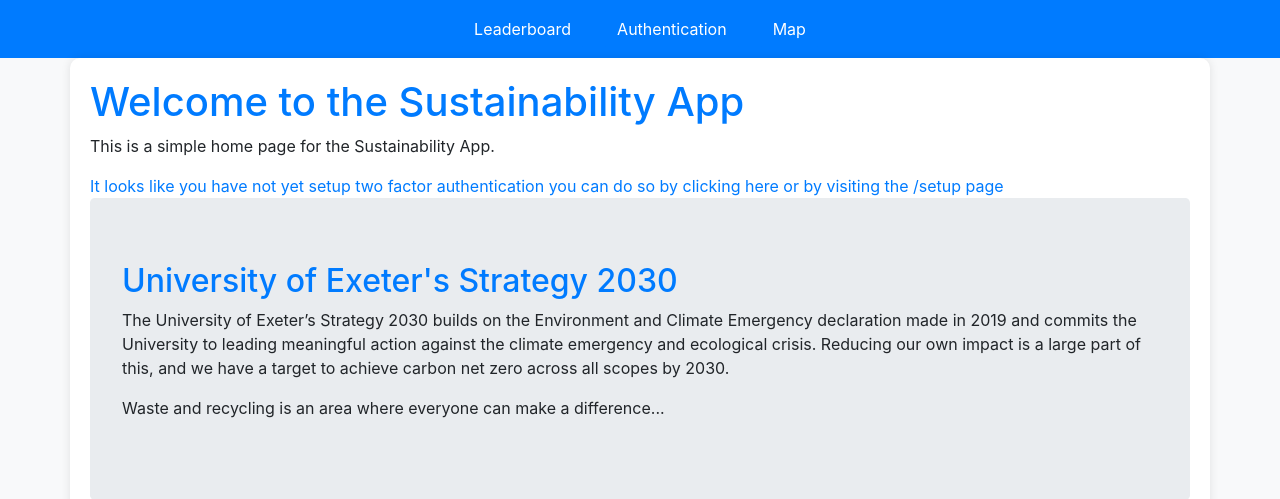
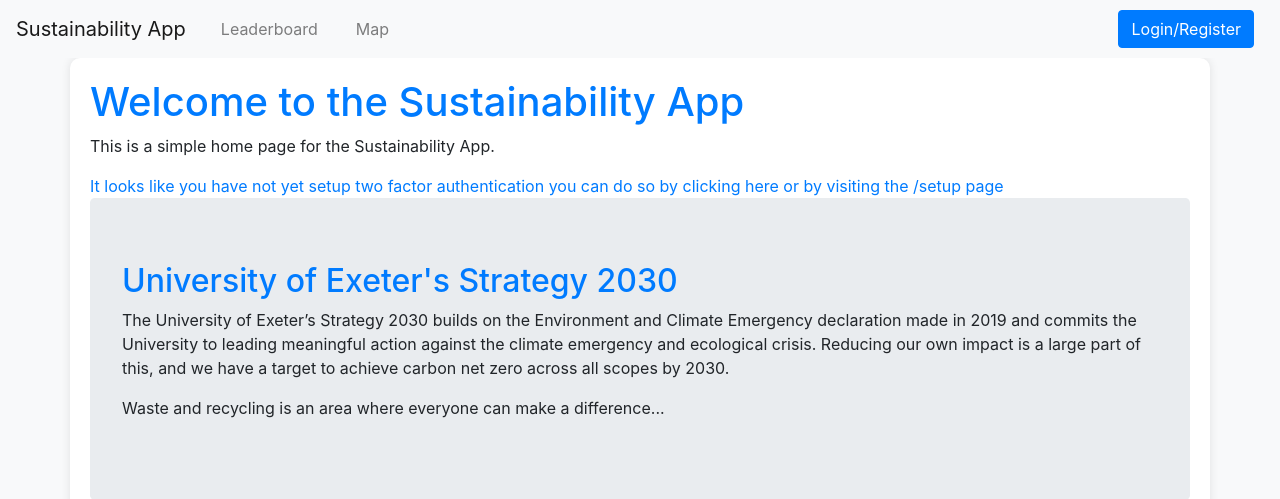
Before and after one commit to SC1333/Die-Holder, a Django app: page / in a window 1280 px wide. Shown: the top 499 px of the page. Run offline with Django 5.2, Linux system fonts and the light colour scheme; some libraries are stand-ins or nearby versions.

Commit message:
added logout functionality to navbar

```diff
--- a/sustainability/Views.py
+++ b/sustainability/Views.py
@@ -3,7 +3,7 @@ from django.contrib.admin.views.decorators import staff_member_required
 from django.shortcuts import get_object_or_404, render, redirect
 from django.http import HttpResponse
 from django.http import JsonResponse
-from django.contrib.auth import authenticate, login
+from django.contrib.auth import authenticate, login, logout
 from django.contrib.auth.models import User
 from django.urls import reverse_lazy
 from django.views.generic import TemplateView, FormView
@@ -25,7 +25,7 @@ from django.conf import settings
 from django.core.exceptions import ValidationError
 from django import forms
 import pyotp
-
+from django.urls import reverse
 from .models import AdminTwoFactorAuthData
 import secrets
 import base64
@@ -48,6 +48,9 @@ def home(request):
 
     return render(request, 'home.html', context)
 
+def custom_logout(request):
+   logout(request)
+   return redirect(reverse('sustainability:home'))
 
 def leaderboard(request):
     # Get data from the database
--- a/sustainability/templates/home.html
+++ b/sustainability/templates/home.html
@@ -1,6 +1,7 @@
 <!DOCTYPE html>
 <html lang="en">
 <head>
+
    {% load static %}
    <meta charset="UTF-8">
    <meta name="viewport" content="width=device-width, initial-scale=1.0">
@@ -8,17 +9,49 @@
    <!-- Bootstrap CSS -->
    <link rel="stylesheet" href="https://stackpath.bootstrapcdn.com/bootstrap/4.5.2/css/bootstrap.min.css">
    <link rel="stylesheet" href="{% static 'sustainability/style.css' %}">
+
 </head>
 <body>
 
        <!-- Navigation buttons -->
-        <nav>
-            <button data-url="{% url 'sustainability:leaderboard' %}" onclick="openUrl(this)" class="btn btn-primary">Leaderboard</button>
-            <button data-url="{% url 'sustainability:auth' %}" onclick="openUrl(this)" class="btn btn-primary">Authentication</button>
-            <button data-url="{% url 'sustainability:map' %}" onclick="openUrl(this)" class="btn btn-primary">Map</button>
-        </nav>
+       <nav class="navbar navbar-expand-lg navbar-light bg-light">
+   <!-- Brand/logo -->
+   <a class="navbar-brand" href="#">Sustainability App</a>
+
+   <!-- Toggler/collapsible Button -->
+   <button class="navbar-toggler" type="button" data-toggle="collapse" data-target="#navbarSupportedContent" aria-controls="navbarSupportedContent" aria-expanded="false" aria-label="Toggle navigation">
+       <span class="navbar-toggler-icon"></span>
+   </button>
 
 
+   <!-- Navbar links -->
+   <div class="collapse navbar-collapse" id="navbarSupportedContent">
+       <ul class="navbar-nav mr-auto">
+           <li class="nav-item">
+               <button data-url="{% url 'sustainability:leaderboard' %}" onclick="openUrl(this)" class="nav-link btn btn-link">Leaderboard</button>
+           </li>
+           <li class="nav-item">
+               <button data-url="{% url 'sustainability:map' %}" onclick="openUrl(this)" class="nav-link btn btn-link">Map</button>
+           </li>
+       </ul>
+
+
+       <!-- User authentication section -->
+       {% if user.is_authenticated %}
+           <div class="dropdown">
+               <button class="btn btn-secondary dropdown-toggle" type="button" id="dropdownMenuButton" data-toggle="dropdown" aria-haspopup="true" aria-expanded="false">
+                   {{ user.username }}
+               </button>
+               <div class="dropdown-menu" aria-labelledby="dropdownMenuButton">
+                   <a class="dropdown-item" href="#">Edit Profile</a>
+                   <a class="dropdown-item" href="{% url 'sustainability:logout' %}">Logout</a>
+               </div>
+           </div>
+       {% else %}
+           <button data-url="{% url 'sustainability:auth' %}" onclick="openUrl(this)" class="btn btn-primary ml-auto">Login/Register</button>
+       {% endif %}
+   </div>
+</nav>
            <script>
        function openUrl(button) {
            var url = button.getAttribute('data-url');
@@ -31,6 +64,7 @@
    <script src="https://cdn.jsdelivr.net/npm/@popperjs/core@2.5.4/dist/umd/popper.min.js"></script>
    <script src="https://stackpath.bootstrapcdn.com/bootstrap/4.5.2/js/bootstrap.min.js"></script>
 
+
    <div class="container">
        <h1>Welcome to the Sustainability App</h1>
        <p>This is a simple home page for the Sustainability App.</p>
@@ -38,11 +72,13 @@
        <a href="{% url 'sustainability:setup' %}">It looks like you have not yet setup two factor authentication you can do so by clicking here or by visiting the /setup page</a>
     {% endif %}
 
+
        <div class="jumbotron">
            <h2>University of Exeter's Strategy 2030</h2>
            <p>The University of Exeter’s Strategy 2030 builds on the Environment and Climate Emergency declaration made in 2019 and commits the University to leading meaningful action against the climate emergency and ecological crisis. Reducing our own impact is a large part of this, and we have a target to achieve carbon net zero across all scopes by 2030.</p>
            <p>Waste and recycling is an area where everyone can make a difference...</p>
        </div>
+
 
        <div class="row">
            <div class="col-md-6">
--- a/sustainability/urls.py
+++ b/sustainability/urls.py
@@ -5,6 +5,8 @@ from django.contrib.auth.models import User
 from django_otp.admin import OTPAdminSite
 from django_otp.plugins.otp_totp.models import TOTPDevice
 from django_otp.plugins.otp_totp.admin import TOTPDeviceAdmin
+from .Views import custom_logout
+
 
 class OTPAdmin(OTPAdminSite):
     pass
@@ -22,6 +24,7 @@ urlpatterns = [
     path('leaderboard/', Views.leaderboard, name='leaderboard'),
     path('auth/', Views.auth, name='auth'),
     path('login/', Views.log_in, name='login'),
+    path('logout/', custom_logout, name='logout'),
     path('otplogin/', Views.otp_login, name='otplogin'),
     path('register/', Views.register, name='register'),
     path('map/', Views.map, name='map'),
```
Lines whose indentation alone changed are shown as unchanged.
